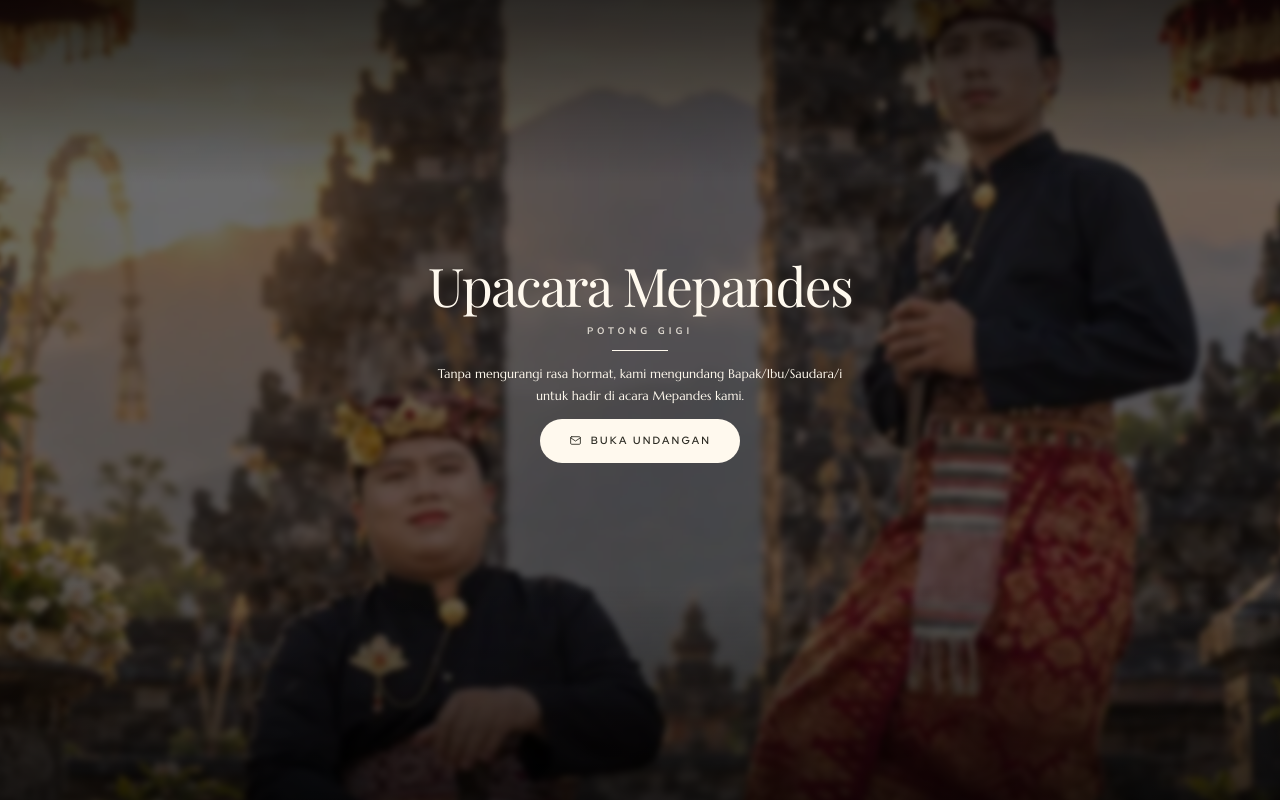
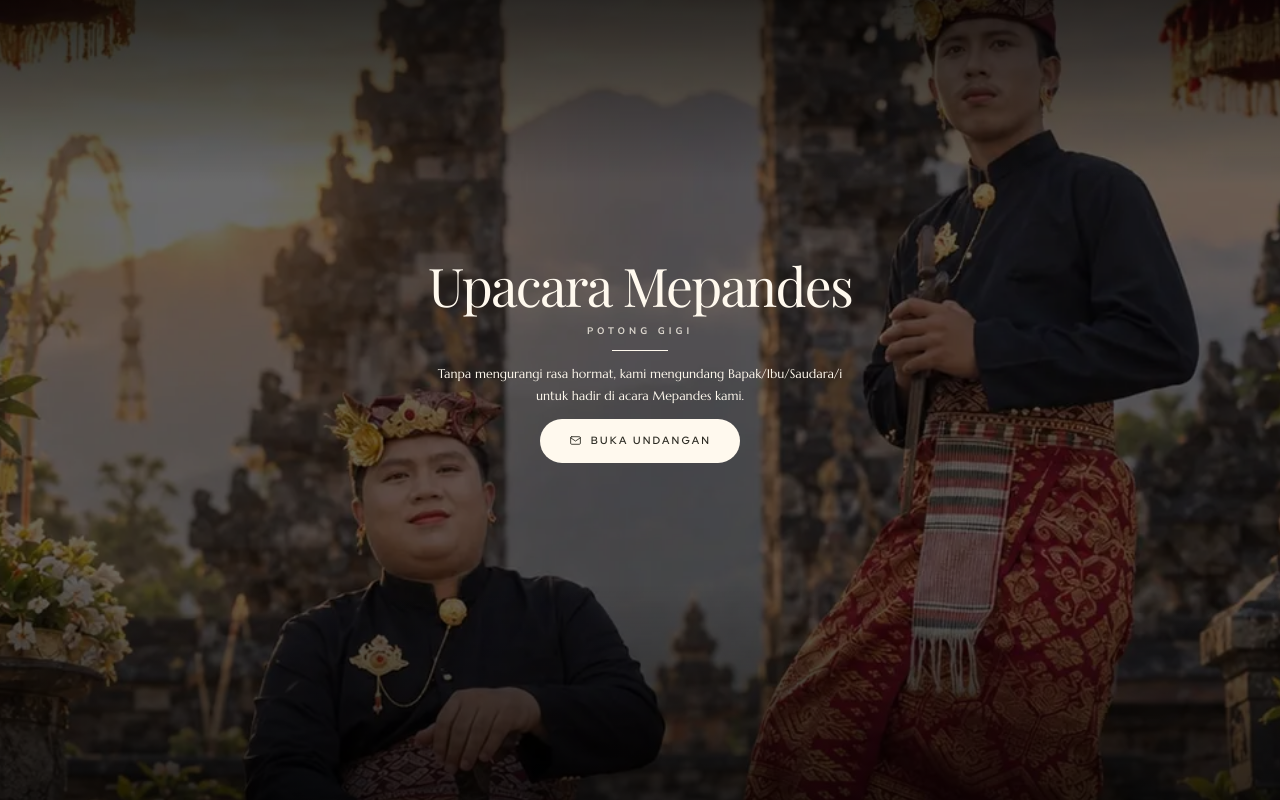
Before and after one commit to darmasutha/mepandes-invitation-theme-v.2, a plain HTML site: page mepandes-yoga-ditya/index.html in a window 1280 px wide. Shown: the top 800 px of the page. Drawn offline with nearby package versions, Linux system fonts and the light colour scheme; no server answers; a web font is replaced by a local one.

Commit message:
Update styles.css

```diff
--- a/mepandes-yoga-ditya/styles.css
+++ b/mepandes-yoga-ditya/styles.css
@@ -426,7 +426,6 @@ legend {
   background-position: center;
   background-size: cover;
   background-repeat: no-repeat;
-  filter: blur(3px);
   transform: scale(1.012);
 }
 
```
